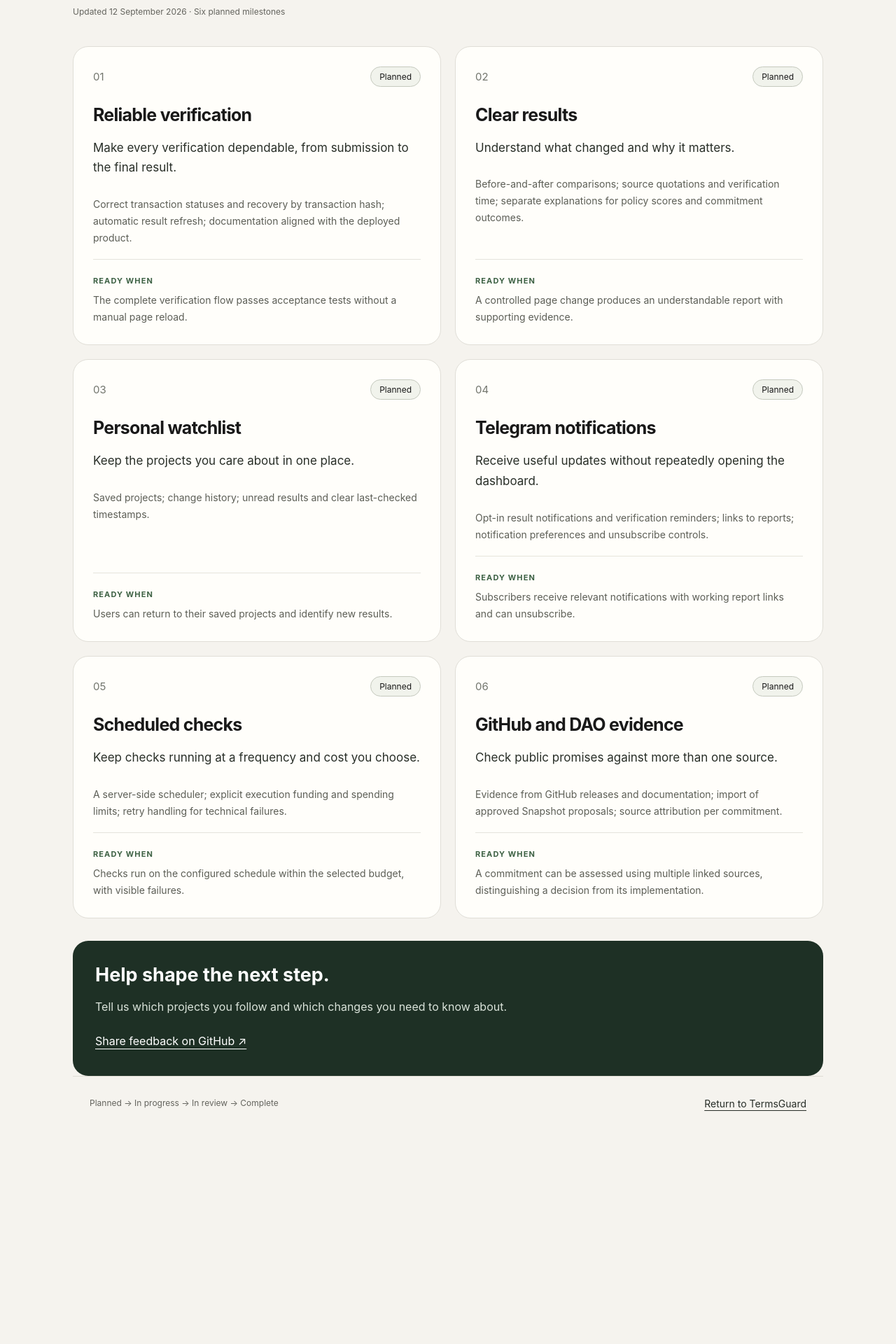
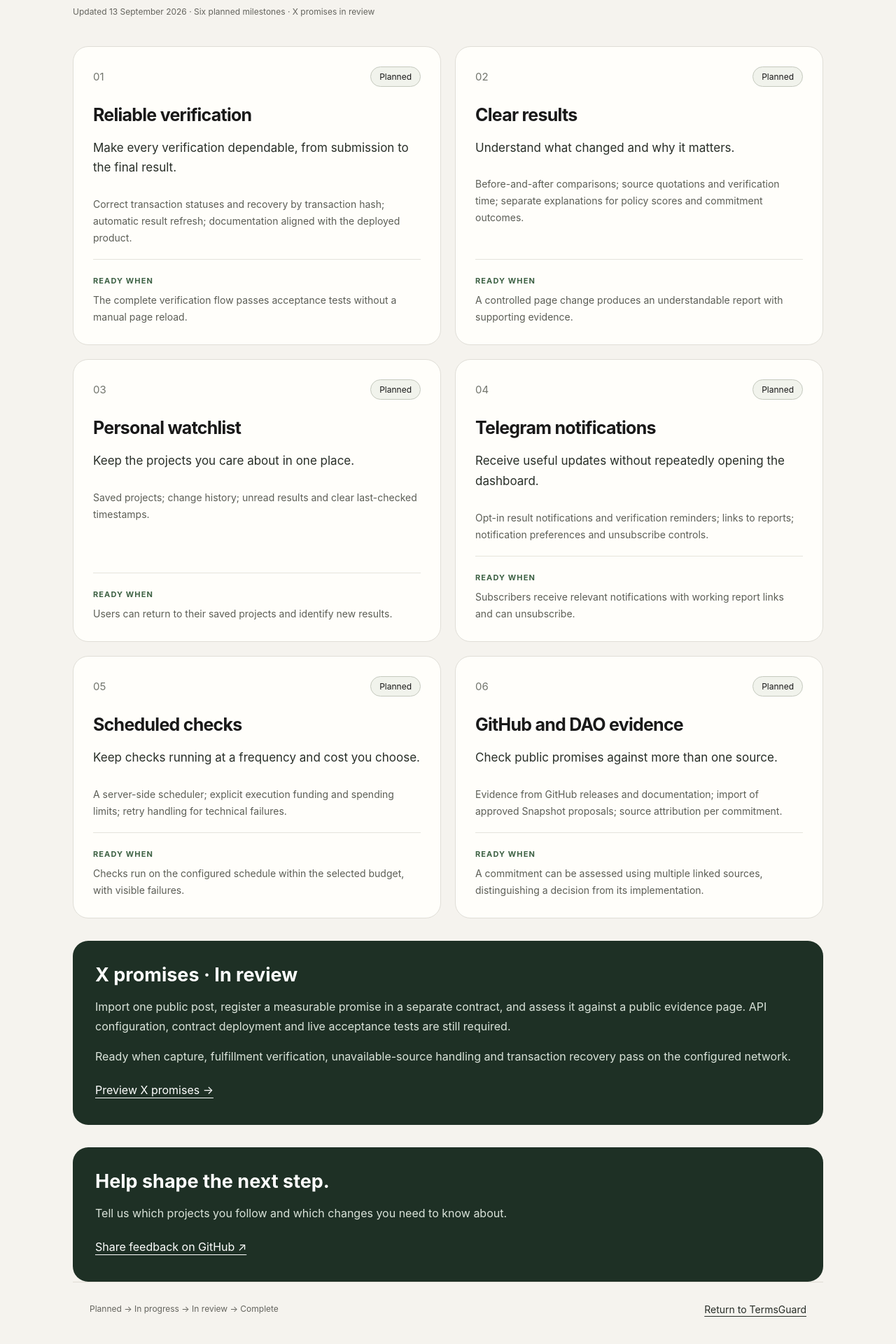
Before and after one commit to Belkiner/termsguard-genlayer, a Next.js app in the folder frontend/: page /roadmap in a window 1280 px wide. Shown: the part 574-2494 px from the top of the page at 70% size. Before the commit the page ends 2227 px from the top, so only its background shows below. Built offline with nearby package versions, Linux system fonts and the light colour scheme.

Commit message:
Link X promise beta and mark roadmap work in review

```diff
--- a/frontend/app/roadmap/page.tsx
+++ b/frontend/app/roadmap/page.tsx
@@ -19,7 +19,7 @@ export default function RoadmapPage() {
         <h1>Know what changes.<br />See what comes next.</h1>
         <p>We are building a clearer way to follow public policies and project promises, with evidence you can inspect.</p>
         <div className={styles.note}><strong>Planned improvements, with clear acceptance criteria.</strong> Some underlying capabilities already exist. Each milestone is complete only after its published implementation has been verified. Priorities may change; no delivery dates are committed.</div>
-        <p className={styles.updated}>Updated 12 September 2026 · Six planned milestones</p>
+        <p className={styles.updated}>Updated 13 September 2026 · Six planned milestones · X promises in review</p>
       </section>
       <ol className={styles.grid} aria-label="Planned milestones">
         <li className={styles.card}>
@@ -66,6 +66,12 @@ export default function RoadmapPage() {
         </li>
       </ol>
       <section className={styles.feedback}>
+        <h2>X promises · In review</h2>
+        <p>Import one public post, register a measurable promise in a separate contract, and assess it against a public evidence page. API configuration, contract deployment and live acceptance tests are still required.</p>
+        <p>Ready when capture, fulfillment verification, unavailable-source handling and transaction recovery pass on the configured network.</p>
+        <Link href="/social">Preview X promises →</Link>
+      </section>
+      <section className={styles.feedback}>
         <h2>Help shape the next step.</h2>
         <p>Tell us which projects you follow and which changes you need to know about.</p>
         <a href="https://github.com/Belkiner/termsguard-genlayer/issues">Share feedback on GitHub ↗</a>
```
